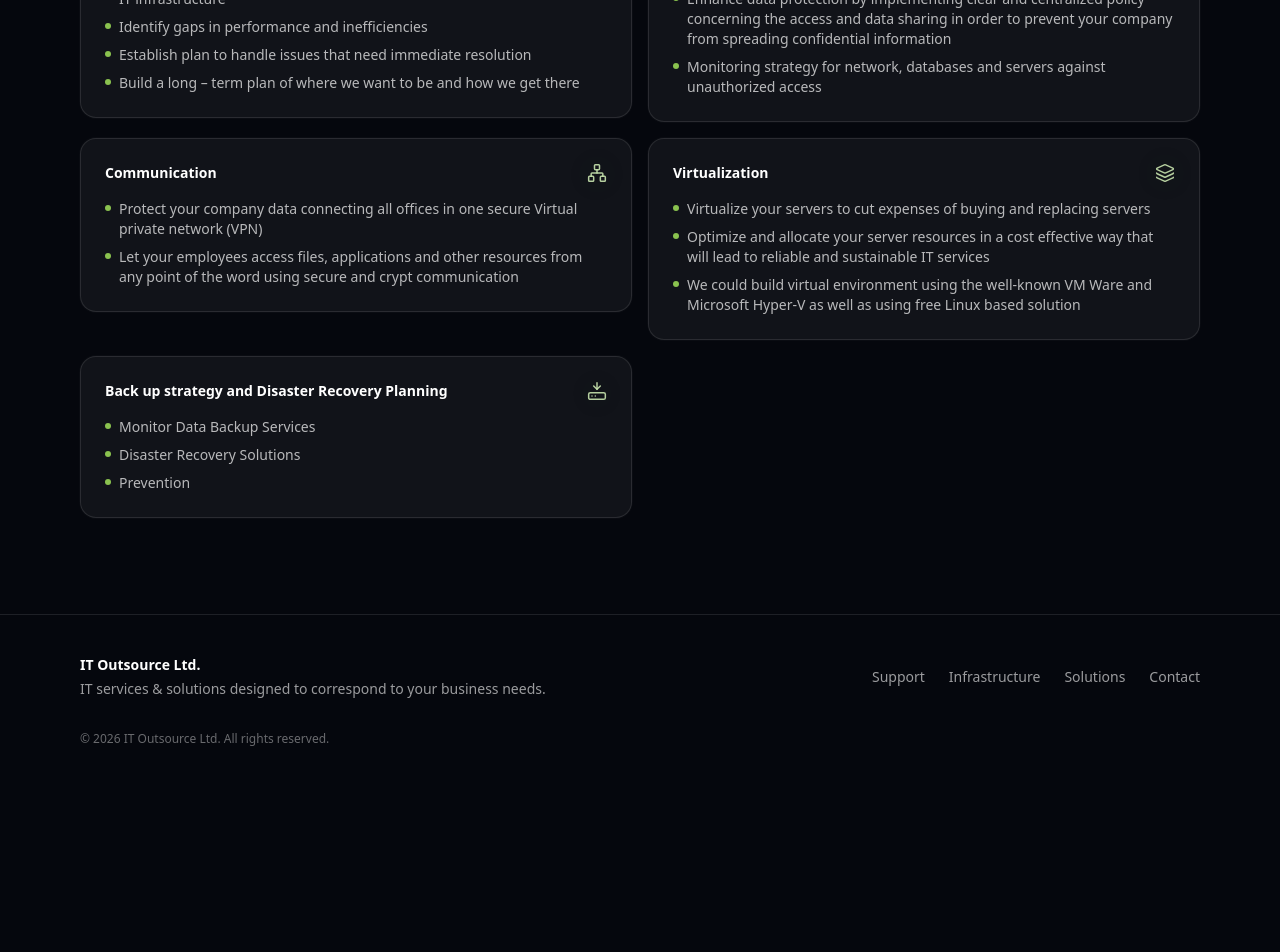
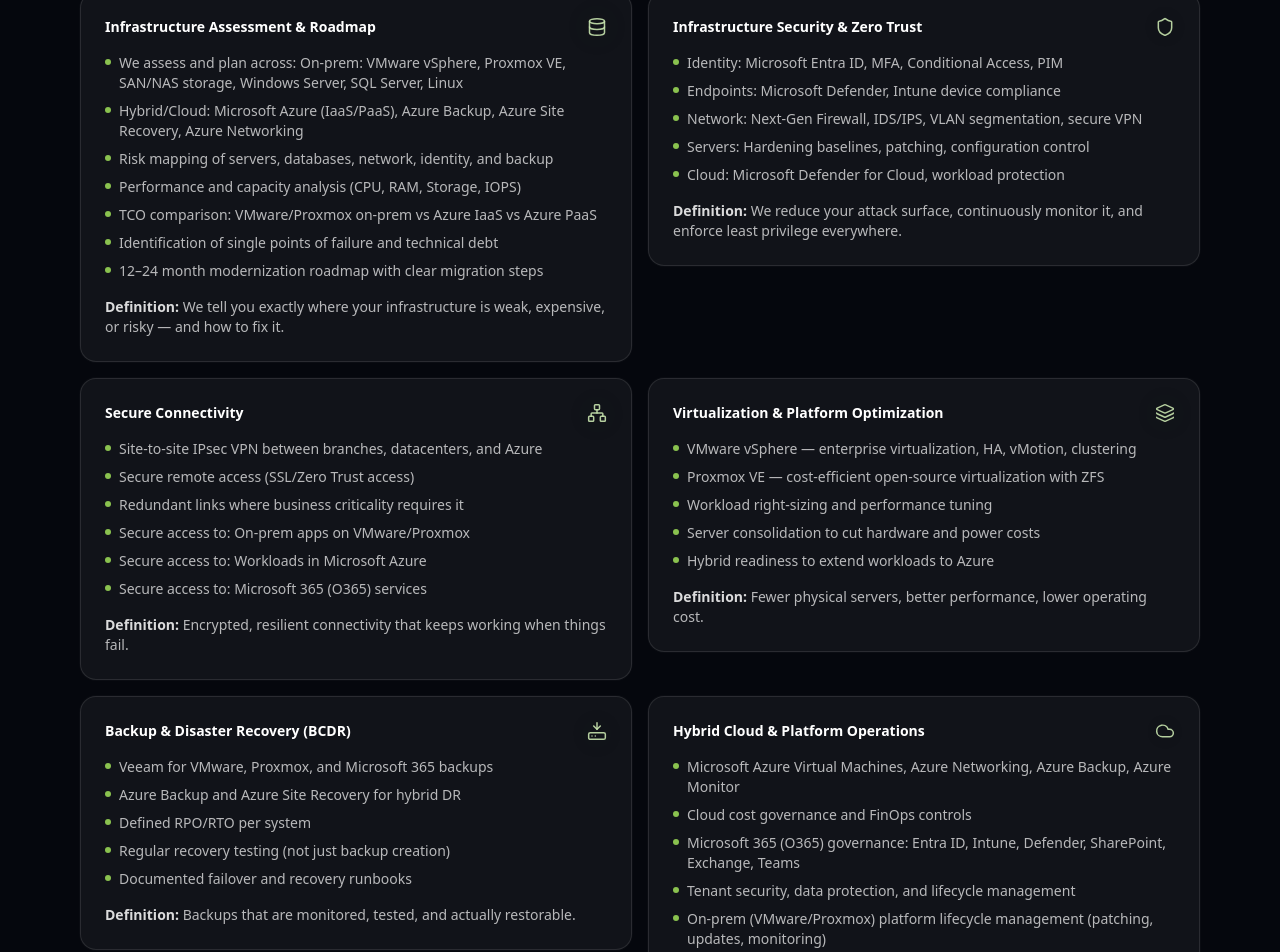
Before and after one commit to gushterovstefan/itosite, a React (Vite) app in the folder website/: page /it-infrastructure-services in a window 1280 px wide. Shown: the part 460-1412 px from the top of the page. Before the commit the page ends 1247 px from the top, so only its background shows below. Built offline with nearby package versions, Linux system fonts and the light colour scheme.

Commit message:
Infrastructure: enterprise hybrid/zero-trust/BCDR page rewrite

```diff
--- a/website/src/content/en.js
+++ b/website/src/content/en.js
@@ -143,45 +143,91 @@
   },
   infrastructure: {
     title: 'IT Infrastructure Services',
-    sections: [
+    lead:
+      'Enterprise-grade hybrid infrastructure on Azure, Microsoft 365, VMware and Proxmox — designed, secured, and operated as one controlled system.',
+    subline:
+      'From datacenter to cloud to endpoint — one coherent architecture, one accountability line.',
+    punchline:
+      'Modern infrastructure is hybrid by default — if your provider can’t run Azure, Microsoft 365, VMware and Proxmox together, they are not your provider.',
+    cards: [
       {
-        h: 'Servers and database infrastructure assessment',
+        title: 'Infrastructure Assessment & Roadmap',
+        icon: 'assessment',
         bullets: [
-          'Risk assessment (discovering and preventing loss of services and data)',
-          'Review of your current infrastructure',
-          'Cost effective choice between on premise server, rent data center or cloud IT infrastructure',
-          'Identify gaps in performance and inefficiencies',
-          'Establish plan to handle issues that need immediate resolution',
-          'Build a long – term plan of where we want to be and how we get there'
-        ]
+          'We assess and plan across: On-prem: VMware vSphere, Proxmox VE, SAN/NAS storage, Windows Server, SQL Server, Linux',
+          'Hybrid/Cloud: Microsoft Azure (IaaS/PaaS), Azure Backup, Azure Site Recovery, Azure Networking',
+          'Risk mapping of servers, databases, network, identity, and backup',
+          'Performance and capacity analysis (CPU, RAM, Storage, IOPS)',
+          'TCO comparison: VMware/Proxmox on-prem vs Azure IaaS vs Azure PaaS',
+          'Identification of single points of failure and technical debt',
+          '12–24 month modernization roadmap with clear migration steps'
+        ],
+        definition:
+          'We tell you exactly where your infrastructure is weak, expensive, or risky — and how to fix it.'
       },
       {
-        h: 'Security',
+        title: 'Infrastructure Security & Zero Trust',
+        icon: 'security',
         bullets: [
-          'Analyze your current security and identify vulnerabilities',
-          'Enhance network security with Prevention and Detection Systems and Firewall',
-          'Enhance data protection by implementing clear and centralized policy concerning the access and data sharing in order to prevent your company from spreading confidential information',
-          'Monitoring strategy for network, databases and servers against unauthorized access'
-        ]
+          'Identity: Microsoft Entra ID, MFA, Conditional Access, PIM',
+          'Endpoints: Microsoft Defender, Intune device compliance',
+          'Network: Next-Gen Firewall, IDS/IPS, VLAN segmentation, secure VPN',
+          'Servers: Hardening baselines, patching, configuration control',
+          'Cloud: Microsoft Defender for Cloud, workload protection'
+        ],
+        definition:
+          'We reduce your attack surface, continuously monitor it, and enforce least privilege everywhere.'
       },
       {
-        h: 'Communication',
+        title: 'Secure Connectivity',
+        icon: 'infrastructure',
         bullets: [
-          'Protect your company data connecting all offices in one secure Virtual private network (VPN)',
-          'Let your employees access files, applications and other resources from any point of the word using secure and crypt communication'
-        ]
+          'Site-to-site IPsec VPN between branches, datacenters, and Azure',
+          'Secure remote access (SSL/Zero Trust access)',
+          'Redundant links where business criticality requires it',
+          'Secure access to: On-prem apps on VMware/Proxmox',
+          'Secure access to: Workloads in Microsoft Azure',
+          'Secure access to: Microsoft 365 (O365) services'
+        ],
+        definition: 'Encrypted, resilient connectivity that keeps working when things fail.'
       },
       {
-        h: 'Virtualization',
+        title: 'Virtualization & Platform Optimization',
+        icon: 'virtualization',
         bullets: [
-          'Virtualize your servers to cut expenses of buying and replacing servers',
-          'Optimize and allocate your server resources in a cost effective way that will lead to reliable and sustainable IT services',
-          'We could build virtual environment using the well-known VM Ware and Microsoft Hyper-V as well as using free Linux based solution'
-        ]
+          'VMware vSphere — enterprise virtualization, HA, vMotion, clustering',
+          'Proxmox VE — cost-efficient open-source virtualization with ZFS',
+          'Workload right-sizing and performance tuning',
+          'Server consolidation to cut hardware and power costs',
+          'Hybrid readiness to extend workloads to Azure'
+        ],
+        definition: 'Fewer physical servers, better performance, lower operating cost.'
       },
       {
-        h: 'Back up strategy and Disaster Recovery Planning',
-        bullets: ['Monitor Data Backup Services', 'Disaster Recovery Solutions', 'Prevention']
+        title: 'Backup & Disaster Recovery (BCDR)',
+        icon: 'backup',
+        bullets: [
+          'Veeam for VMware, Proxmox, and Microsoft 365 backups',
+          'Azure Backup and Azure Site Recovery for hybrid DR',
+          'Defined RPO/RTO per system',
+          'Regular recovery testing (not just backup creation)',
+          'Documented failover and recovery runbooks'
+        ],
+        definition: 'Backups that are monitored, tested, and actually restorable.'
+      },
+      {
+        title: 'Hybrid Cloud & Platform Operations',
+        icon: 'cloud',
+        bullets: [
+          'Microsoft Azure Virtual Machines, Azure Networking, Azure Backup, Azure Monitor',
+          'Cloud cost governance and FinOps controls',
+          'Microsoft 365 (O365) governance: Entra ID, Intune, Defender, SharePoint, Exchange, Teams',
+          'Tenant security, data protection, and lifecycle management',
+          'On-prem (VMware/Proxmox) platform lifecycle management (patching, updates, monitoring)',
+          'Storage, backup, and performance optimization'
+        ],
+        definition:
+          'We don’t just build infrastructure — we run it, measure it, and keep it compliant.'
       }
     ]
   },
--- a/website/src/pages/Infrastructure.jsx
+++ b/website/src/pages/Infrastructure.jsx
@@ -3,30 +3,27 @@
 import { Icon, icons } from '../components/Icons.jsx'
 import { contentEN } from '../content/en.js'
 
-const iconFor = (title) => {
-  const t = title.toLowerCase()
-  if (t.includes('assessment') || t.includes('database')) return icons.assessment
-  if (t.includes('security')) return icons.security
-  if (t.includes('communication') || t.includes('vpn')) return icons.infrastructure
-  if (t.includes('virtual')) return icons.virtualization
-  if (t.includes('back up') || t.includes('backup') || t.includes('disaster')) return icons.backup
-  return icons.infrastructure
-}
-
 export default function Infrastructure() {
   const c = contentEN.infrastructure
+
   return (
     <div>
-      <Section eyebrow="Services" title={c.title} lead={contentEN.shared.tagline}>
-        <div className="grid gap-4 md:grid-cols-2">
-          {c.sections.map((s, i) => (
-            <Card key={s.h} className="md:col-span-1" revealDelay={0.04 + i * 0.04}>
+      <Section eyebrow="Services" title={c.title} lead={c.lead}>
+        <p className="-mt-2 max-w-3xl text-sm text-white/70 md:text-base">{c.subline}</p>
+        <p className="mt-4 max-w-3xl text-sm text-white/60">{c.punchline}</p>
+
+        <div className="mt-10 grid gap-4 lg:grid-cols-2">
+          {c.cards.map((card, i) => (
+            <Card key={card.title} revealDelay={0.04 + i * 0.04}>
               <div className="flex items-start justify-between gap-4">
-                <div className="text-sm font-semibold">{s.h}</div>
-                <Icon as={iconFor(s.h)} />
+                <div className="text-sm font-semibold">{card.title}</div>
+                <Icon as={icons[card.icon] ?? icons.infrastructure} />
               </div>
               <div className="mt-4">
-                <BulletList items={s.bullets} />
+                <BulletList items={card.bullets} />
+              </div>
+              <div className="mt-4 text-sm text-white/70">
+                <span className="font-semibold text-white/85">Definition:</span> {card.definition}
               </div>
             </Card>
           ))}
```
